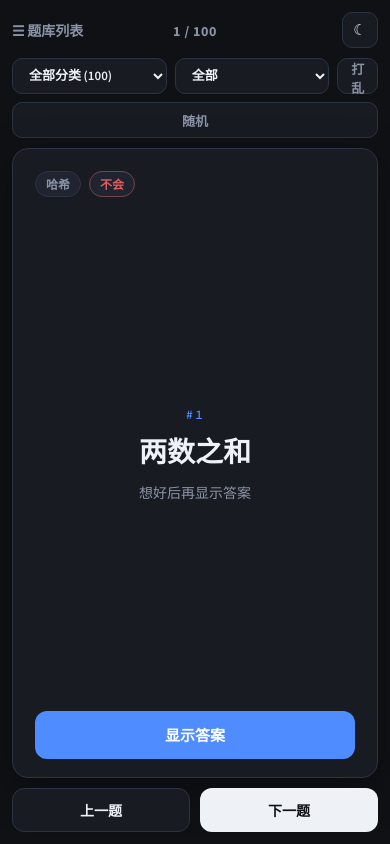
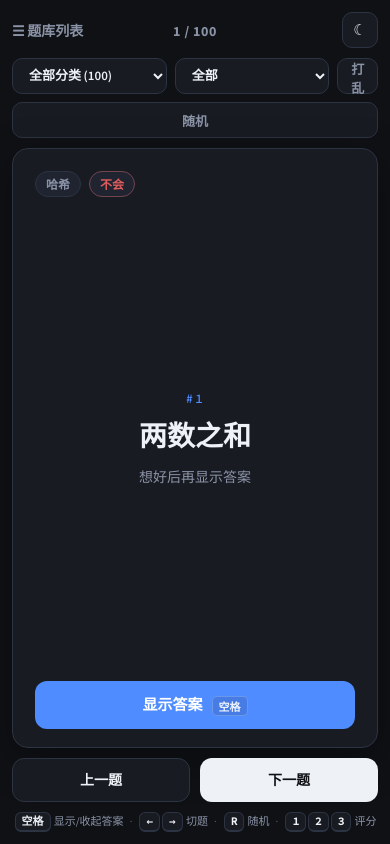
Before and after one commit to junnhwan/lc-hot-100-card-pages, a website: page public/index.html in a window 390 px wide. Drawn offline with nearby package versions, Linux system fonts and the light colour scheme.

Commit message:
feat: show keyboard shortcut hints on card page
Footer kbd legend plus inline keys on reveal/hide/rate buttons.

```diff
--- a/public/index.html
+++ b/public/index.html
@@ -7,7 +7,7 @@
   <link rel="preconnect" href="https://fonts.googleapis.com" />
   <link rel="preconnect" href="https://fonts.gstatic.com" crossorigin />
   <link href="https://fonts.googleapis.com/css2?family=Source+Serif+4:opsz,wght@8..60,500;8..60,600&family=Source+Sans+3:wght@400;500;600;700&family=Source+Code+Pro:wght@400;500&display=swap" rel="stylesheet" />
-  <link rel="stylesheet" href="./study.css?v=5" />
+  <link rel="stylesheet" href="./study.css?v=6" />
   <link rel="stylesheet" href="https://cdnjs.cloudflare.com/ajax/libs/highlight.js/11.11.1/styles/github-dark.min.css" id="hljs-theme" />
 </head>
 <body>
@@ -46,13 +46,23 @@
     </main>
 
     <nav class="nav">
-      <button type="button" class="nav-btn" data-act="prev">上一题</button>
-      <button type="button" class="nav-btn nav-primary" data-act="next">下一题</button>
+      <button type="button" class="nav-btn" data-act="prev" title="快捷键 ← 或 K">上一题</button>
+      <button type="button" class="nav-btn nav-primary" data-act="next" title="快捷键 → 或 J">下一题</button>
     </nav>
+
+    <p class="kbd-hint" title="背面评分：1 不会 · 2 模糊 · 3 记住了">
+      <kbd>空格</kbd> 显示/收起答案
+      <span class="dot">·</span>
+      <kbd>←</kbd><kbd>→</kbd> 切题
+      <span class="dot">·</span>
+      <kbd>R</kbd> 随机
+      <span class="dot">·</span>
+      <kbd>1</kbd><kbd>2</kbd><kbd>3</kbd> 评分
+    </p>
   </div>
 
   <script src="https://cdnjs.cloudflare.com/ajax/libs/highlight.js/11.11.1/highlight.min.js"></script>
   <script src="https://cdnjs.cloudflare.com/ajax/libs/highlight.js/11.11.1/languages/go.min.js"></script>
-  <script type="module" src="./study.js?v=5"></script>
+  <script type="module" src="./study.js?v=6"></script>
 </body>
 </html>
--- a/public/study.css
+++ b/public/study.css
@@ -474,6 +474,65 @@ html[data-theme="light"] .codebox .hljs-variable {
 .rate .hard.is-on { background: var(--hard); color: #1a1405; border-color: transparent; }
 .rate .good.is-on { background: var(--good); color: #04150c; border-color: transparent; }
 
+/* Keyboard hint bar */
+.kbd-hint {
+  margin: 0;
+  text-align: center;
+  font-size: 12px;
+  color: var(--muted);
+  line-height: 1.6;
+  user-select: none;
+}
+
+.kbd-hint .dot {
+  margin: 0 0.35em;
+  opacity: 0.55;
+}
+
+.kbd-hint kbd {
+  display: inline-block;
+  min-width: 1.35em;
+  padding: 1px 6px;
+  margin: 0 1px;
+  border: 1px solid var(--line);
+  border-bottom-width: 2px;
+  border-radius: 6px;
+  background: var(--surface);
+  color: var(--ink);
+  font: 600 11px var(--mono);
+  line-height: 1.4;
+  vertical-align: baseline;
+}
+
+.btn-kbd {
+  display: inline-block;
+  margin-left: 6px;
+  padding: 1px 6px;
+  border-radius: 5px;
+  border: 1px solid rgba(255, 255, 255, 0.22);
+  background: rgba(0, 0, 0, 0.12);
+  font: 600 11px var(--mono);
+  opacity: 0.9;
+  vertical-align: middle;
+}
+
+.ghost .btn-kbd {
+  border-color: var(--line);
+  background: var(--surface);
+  color: var(--muted);
+}
+
+.rate .btn-kbd {
+  border-color: currentColor;
+  background: transparent;
+  opacity: 0.75;
+}
+
+.rate .is-on .btn-kbd {
+  border-color: rgba(0, 0, 0, 0.2);
+  opacity: 0.9;
+}
+
 /* Bottom nav */
 .nav {
   display: grid;
@@ -506,4 +565,8 @@ html[data-theme="light"] .nav-primary {
   .card { min-height: 520px; }
   .ptitle { max-width: none; }
   .filters .chip { flex: 1; }
+
+  .kbd-hint {
+    font-size: 11px;
+  }
 }
--- a/public/study.js
+++ b/public/study.js
@@ -152,7 +152,7 @@ function frontHtml(p) {
         <h1 class="ptitle">${escapeHtml(p.title || '')}</h1>
         <p class="hint">想好后再显示答案</p>
       </div>
-      <button type="button" class="reveal" data-act="show">显示答案</button>
+      <button type="button" class="reveal" data-act="show" title="快捷键 空格">显示答案 <span class="btn-kbd">空格</span></button>
     </div>
   `;
 }
@@ -197,7 +197,7 @@ function backHtml(p) {
         <h2 class="back-title">#${escapeHtml(p.id)} ${escapeHtml(p.title || '')}</h2>
         <div class="back-actions">
           ${lc}
-          <button type="button" class="ghost" data-act="hide">回到正面</button>
+          <button type="button" class="ghost" data-act="hide" title="快捷键 空格">回到正面 <span class="btn-kbd">空格</span></button>
         </div>
       </div>
       <div class="scroll">
@@ -209,9 +209,9 @@ function backHtml(p) {
         <div class="block">${codeSection}</div>
       </div>
       <div class="rate">
-        <button type="button" class="again ${m === 'unknown' ? 'is-on' : ''}" data-act="rate" data-level="unknown">不会</button>
-        <button type="button" class="hard ${m === 'fuzzy' ? 'is-on' : ''}" data-act="rate" data-level="fuzzy">模糊</button>
-        <button type="button" class="good ${m === 'known' ? 'is-on' : ''}" data-act="rate" data-level="known">记住了</button>
+        <button type="button" class="again ${m === 'unknown' ? 'is-on' : ''}" data-act="rate" data-level="unknown" title="快捷键 1">不会 <span class="btn-kbd">1</span></button>
+        <button type="button" class="hard ${m === 'fuzzy' ? 'is-on' : ''}" data-act="rate" data-level="fuzzy" title="快捷键 2">模糊 <span class="btn-kbd">2</span></button>
+        <button type="button" class="good ${m === 'known' ? 'is-on' : ''}" data-act="rate" data-level="known" title="快捷键 3">记住了 <span class="btn-kbd">3</span></button>
       </div>
     </div>
   `;
```
